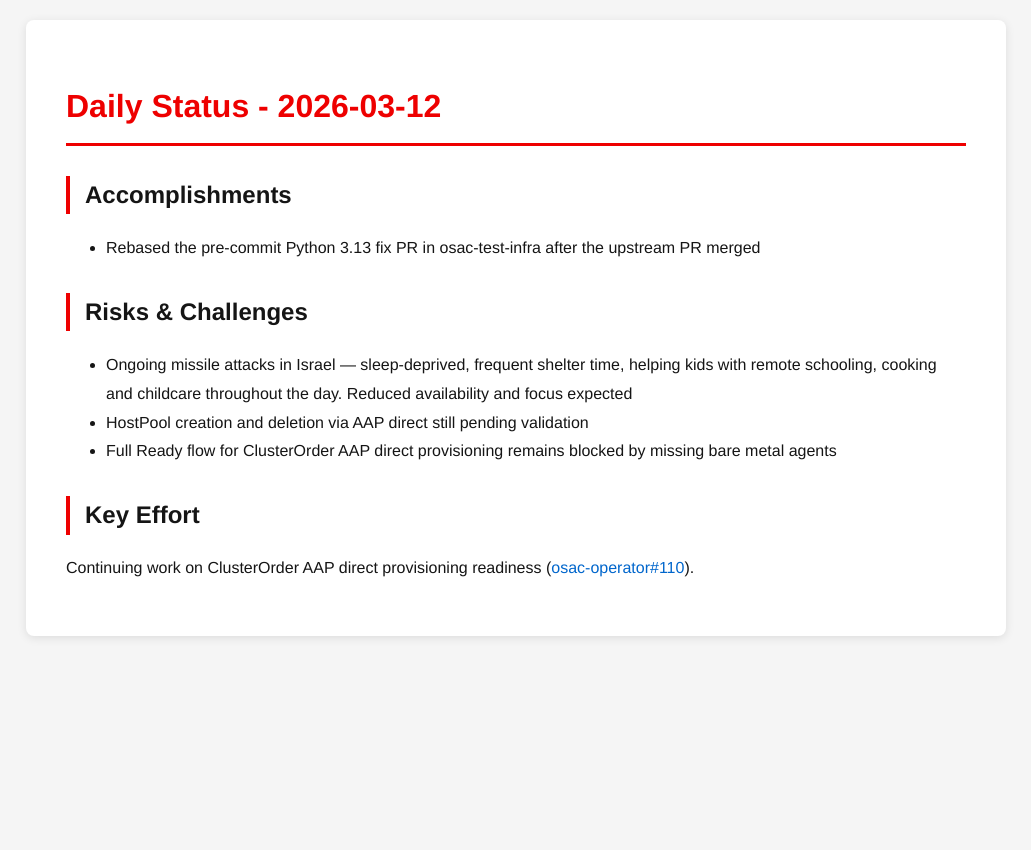
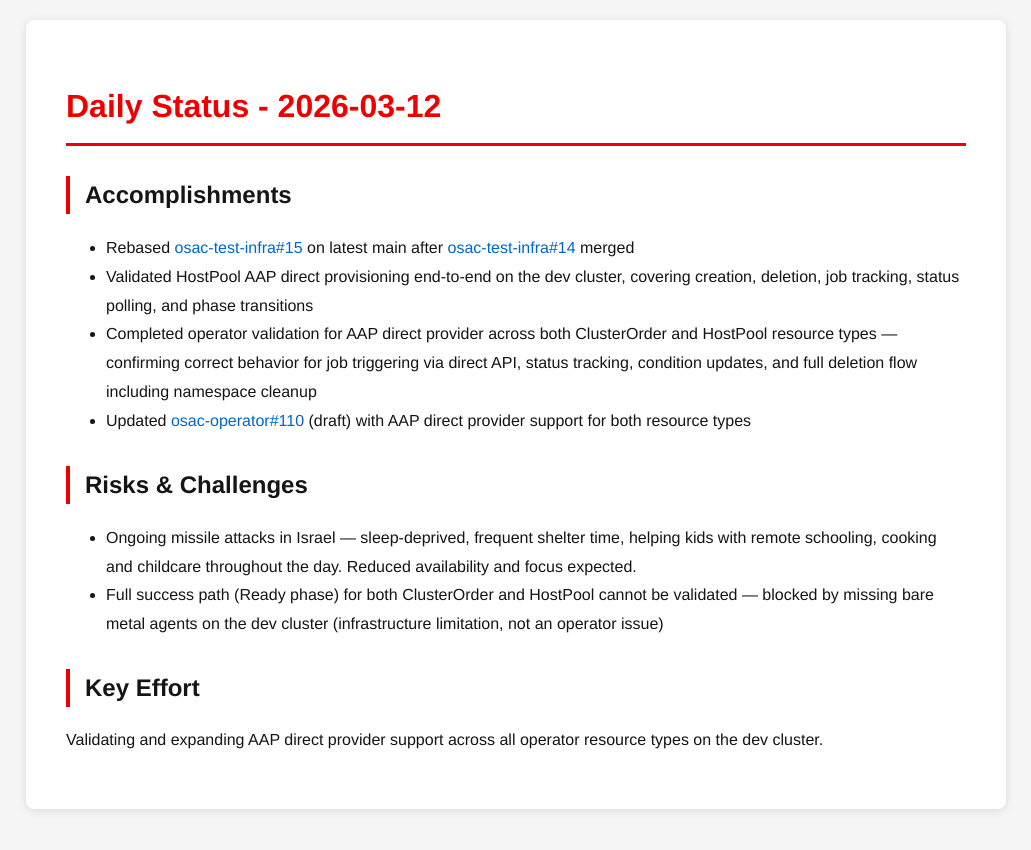
Before and after one commit to tzvatot/daily-status, a Jekyll site: the page built from 2026-03-12.md, in a window 1280 px wide. Shown: the top 850 px of the page, without its empty margins (124-1155 px from the left). Built offline with Jekyll 4.4.1, drawn with Linux system fonts in a browser that asks for light colours.

Commit message:
Daily status update - 2026-03-12

```diff
--- a/2026-03-12.md
+++ b/2026-03-12.md
@@ -7,12 +7,14 @@ date: 2026-03-12
 # Daily Status - 2026-03-12
 
 ## Accomplishments
-- Rebased the pre-commit Python 3.13 fix PR in osac-test-infra after the upstream PR merged
+- Rebased [osac-test-infra#15](https://github.com/osac-project/osac-test-infra/pull/15) on latest main after [osac-test-infra#14](https://github.com/osac-project/osac-test-infra/pull/14) merged
+- Validated HostPool AAP direct provisioning end-to-end on the dev cluster, covering creation, deletion, job tracking, status polling, and phase transitions
+- Completed operator validation for AAP direct provider across both ClusterOrder and HostPool resource types — confirming correct behavior for job triggering via direct API, status tracking, condition updates, and full deletion flow including namespace cleanup
+- Updated [osac-operator#110](https://github.com/osac-project/osac-operator/pull/110) (draft) with AAP direct provider support for both resource types
 
 ## Risks & Challenges
-- Ongoing missile attacks in Israel — sleep-deprived, frequent shelter time, helping kids with remote schooling, cooking and childcare throughout the day. Reduced availability and focus expected
-- HostPool creation and deletion via AAP direct still pending validation
-- Full Ready flow for ClusterOrder AAP direct provisioning remains blocked by missing bare metal agents
+- Ongoing missile attacks in Israel — sleep-deprived, frequent shelter time, helping kids with remote schooling, cooking and childcare throughout the day. Reduced availability and focus expected.
+- Full success path (Ready phase) for both ClusterOrder and HostPool cannot be validated — blocked by missing bare metal agents on the dev cluster (infrastructure limitation, not an operator issue)
 
 ## Key Effort
-Continuing work on ClusterOrder AAP direct provisioning readiness ([osac-operator#110](https://github.com/osac-project/osac-operator/pull/110)).
+Validating and expanding AAP direct provider support across all operator resource types on the dev cluster.
```
